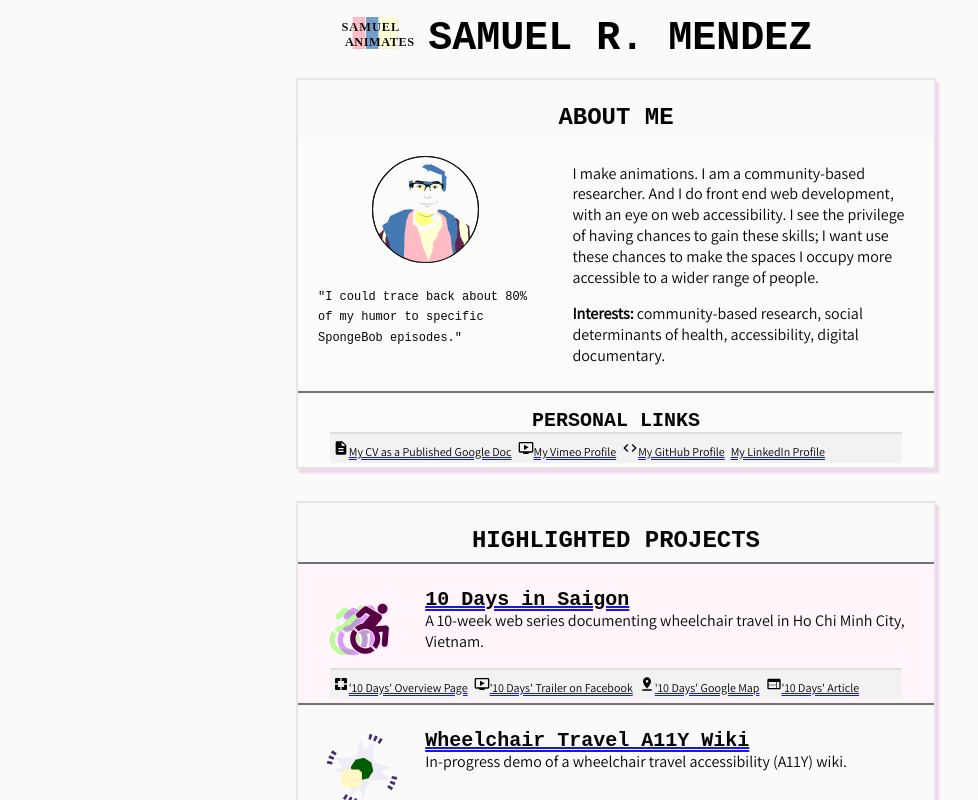
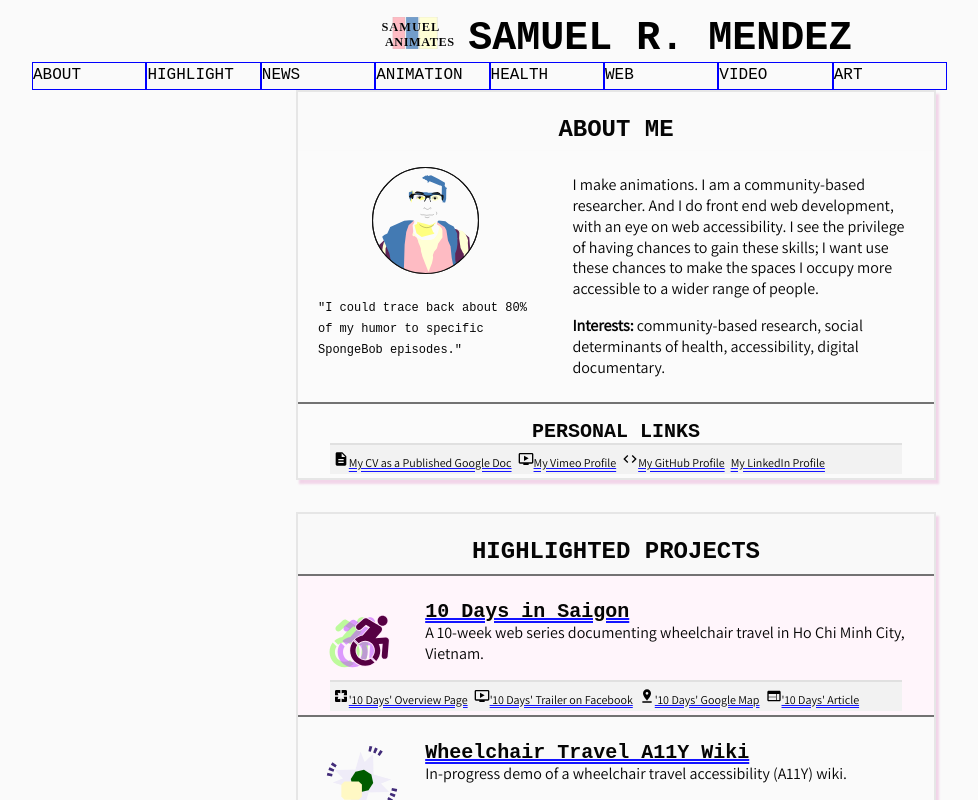
Before and after one commit to smendez92/samuelanimatesreact, a React (Create React App) app: page / in a window 1280 px wide. Shown: the top 800 px of the page, without its empty margins (64-1042 px from the left). Built offline with nearby package versions, Linux system fonts and the light colour scheme; a web font is replaced by a local one.

Commit message:
navbar state set up

```diff
--- a/src/components/MenuBar/MenuBar.css
+++ b/src/components/MenuBar/MenuBar.css
@@ -0,0 +1,21 @@
+.border-solid-2px-blue{
+	border: solid 1px blue;
+}
+.float-left{
+	float: left;
+}
+.text-center{
+	text-align: center;
+}
+.padding-left-0{
+	padding-left: 0;
+}
+.padding-bottom-p15em{
+	padding-bottom: 0.15em;
+}
+.padding-top-p15em{
+	padding-top: 0.15em;
+}
+.width-7p15em{
+	width: 7.15em;
+}
--- a/src/components/MenuBar/MenuBar.js
+++ b/src/components/MenuBar/MenuBar.js
@@ -2,7 +2,17 @@ import React from "react";
 import "./MenuBar.css";
 
 const MenuBar = props => (
-	<div>
+	<div className="font-Overpass" style={{maxWidth: "85%", margin: "auto"}}>
+		<nav className="" style={{backgroundColor: "white", margin: "auto"}}>
+			<div className={ "border-solid-2px-blue padding-bottom-p15em padding-top-p15em width-7p15em " + props.navbarClassName }>ABOUT</div>
+			<div className={ "border-solid-2px-blue padding-bottom-p15em padding-top-p15em width-7p15em " + props.navbarClassName }>HIGHLIGHT</div>
+			<div className={ "border-solid-2px-blue padding-bottom-p15em padding-top-p15em width-7p15em " + props.navbarClassName }>NEWS</div>
+			<div className={ "border-solid-2px-blue padding-bottom-p15em padding-top-p15em width-7p15em " + props.navbarClassName }>ANIMATION</div>
+			<div className={ "border-solid-2px-blue padding-bottom-p15em padding-top-p15em width-7p15em " + props.navbarClassName }>HEALTH</div>
+			<div className={ "border-solid-2px-blue padding-bottom-p15em padding-top-p15em width-7p15em " + props.navbarClassName }>WEB</div>
+			<div className={ "border-solid-2px-blue padding-bottom-p15em padding-top-p15em width-7p15em " + props.navbarClassName }>VIDEO</div>
+			<div className={ "border-solid-2px-blue padding-bottom-p15em padding-top-p15em width-7p15em " + props.navbarClassName }>ART</div>
+		</nav>
 	</div>
 );
 export default MenuBar;
--- a/src/pages/HomePage/HomePage.js
+++ b/src/pages/HomePage/HomePage.js
@@ -689,6 +689,7 @@ class HomePage extends Component {
 	isHighContrast: false,
 	isMobileView: true,
 	mainPaddingLeftClassName: "padding-left-0em",
+	navbarClassName: "float-left padding-left-0",
 	portraitWidth: "50%",
 	responsiveFloat: "none"
   };
@@ -715,11 +716,13 @@ class HomePage extends Component {
   render() {
     return (
 		<div className="homepage-background-gradient">
-			<header className="margin-auto padding-top-1em text-center width-85pc">
+			<header className={ "margin-auto padding-top-1em text-center width-85pc " + this.state.mainPaddingLeftClassName }>
 					<img alt="Samuel Animates" src="./assets/images/branding/logo.svg" className="display-inline height-2em padding-left-p25em padding-right-p25em"/>
 					<h1 className="display-inline padding-left-p25em padding-right-p25em">SAMUEL R. MENDEZ</h1>
 			</header>
-			<MenuBar/>
+			<MenuBar
+				navbarClassName = { this.state.navbarClassName }
+			/>
 			<main className={ "margin-auto max-width-45em width-85pc "  + this.state.mainPaddingLeftClassName }>
 				<GenericFloatingSection>
 					<div className="bg-rgb-251-251-251 color-black">
```
